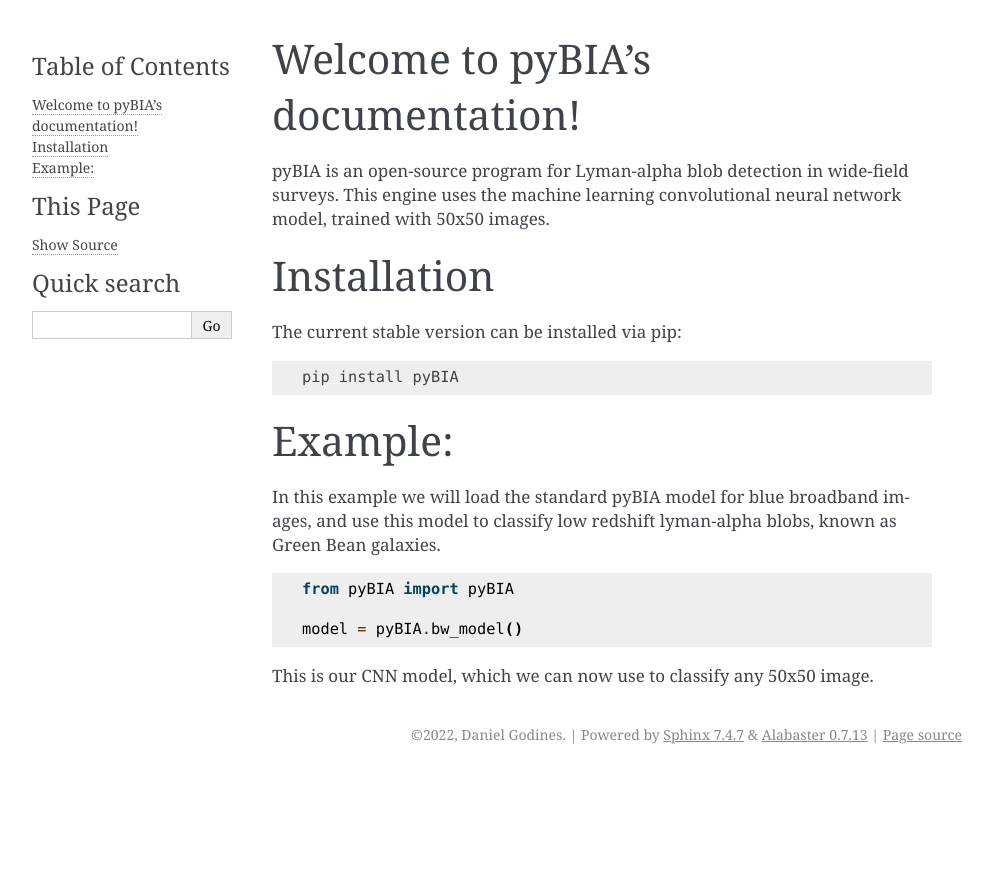
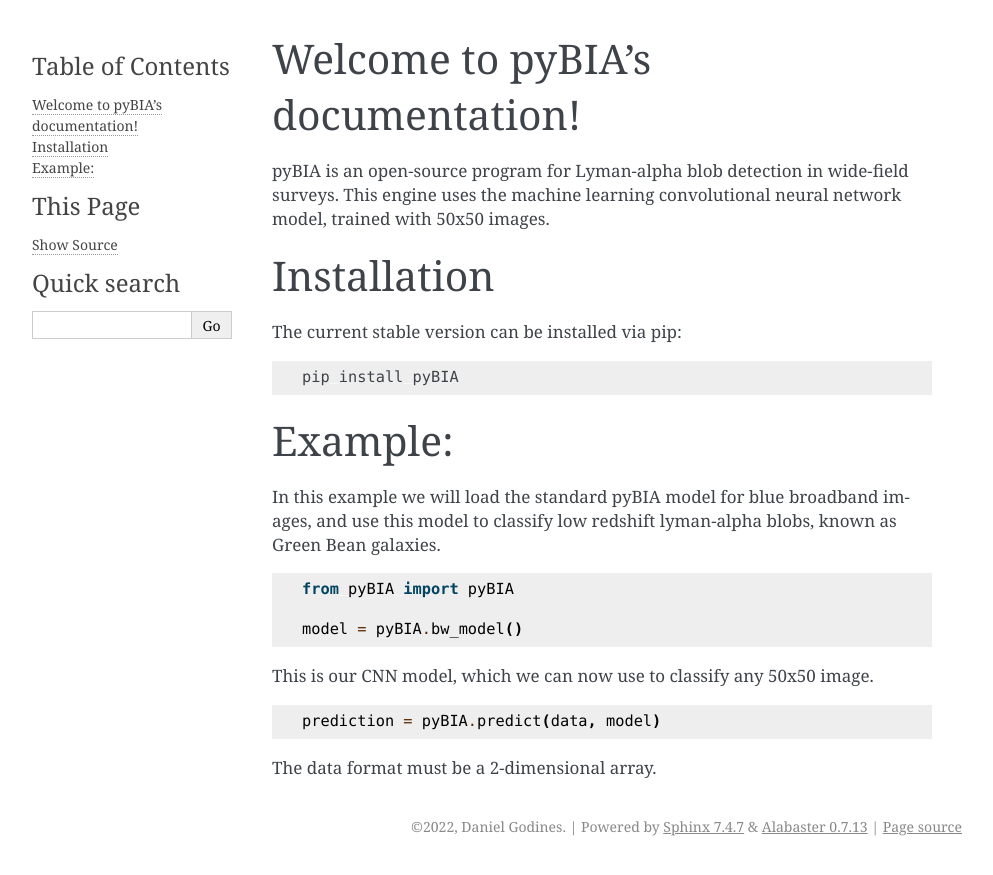
Before and after one commit to Professor-G/pyBIA, a Sphinx documentation site: the page built from docs/index.rst, in a window 1280 px wide. Shown: the top 875 px of the page, without its empty margins (148-1141 px from the left). Built offline with Sphinx 7.4.7, drawn with Linux system fonts in a browser that asks for light colours.

Commit message:
GB example

```diff
--- a/docs/index.rst
+++ b/docs/index.rst
@@ -29,3 +29,9 @@ In this example we will load the standard pyBIA model for blue broadband images,
     model = pyBIA.bw_model()
 
 This is our CNN model, which we can now use to classify any 50x50 image.
+
+.. code-block:: python
+
+    prediction = pyBIA.predict(data, model)
+
+The data format must be a 2-dimensional array.
```
